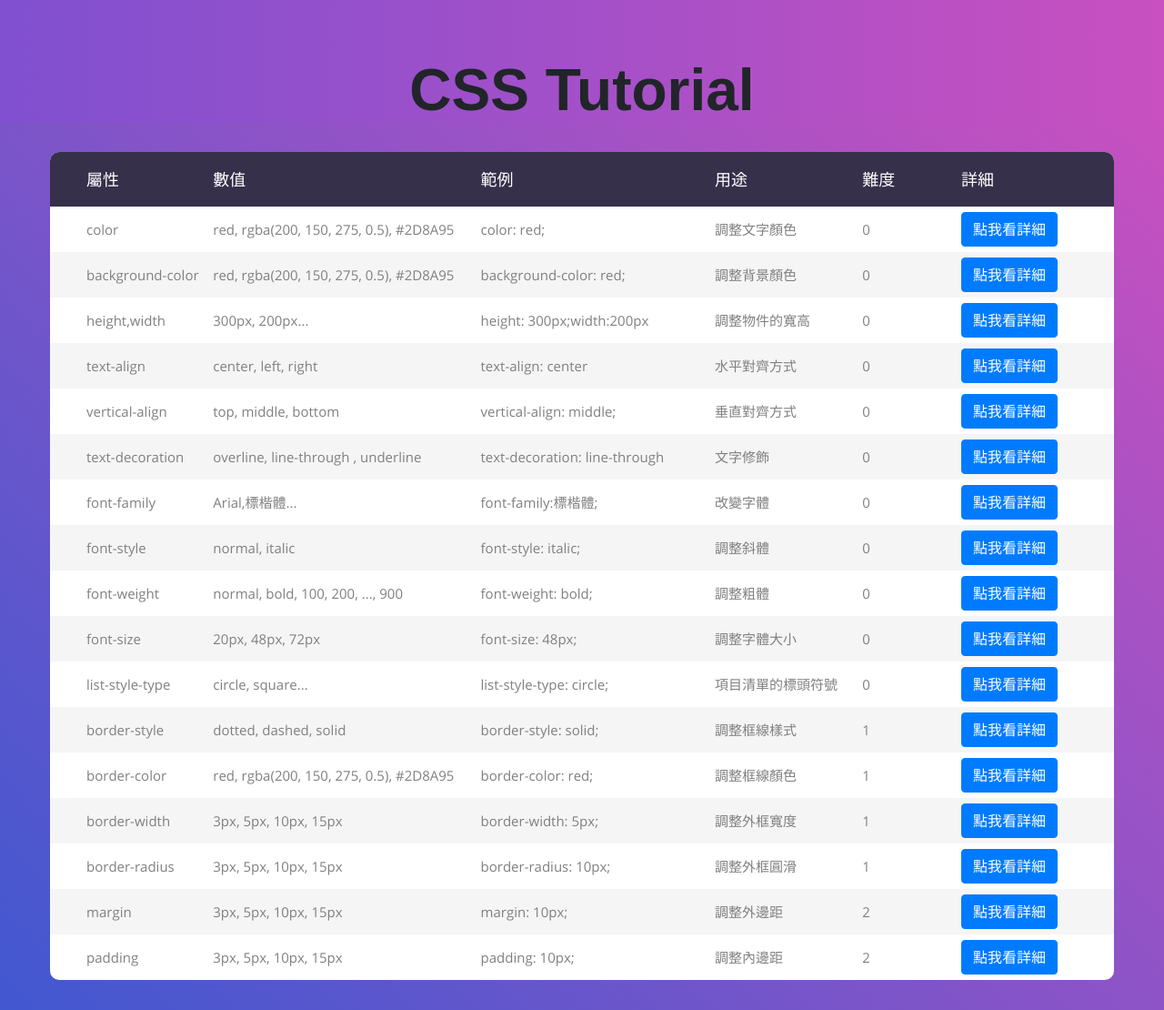
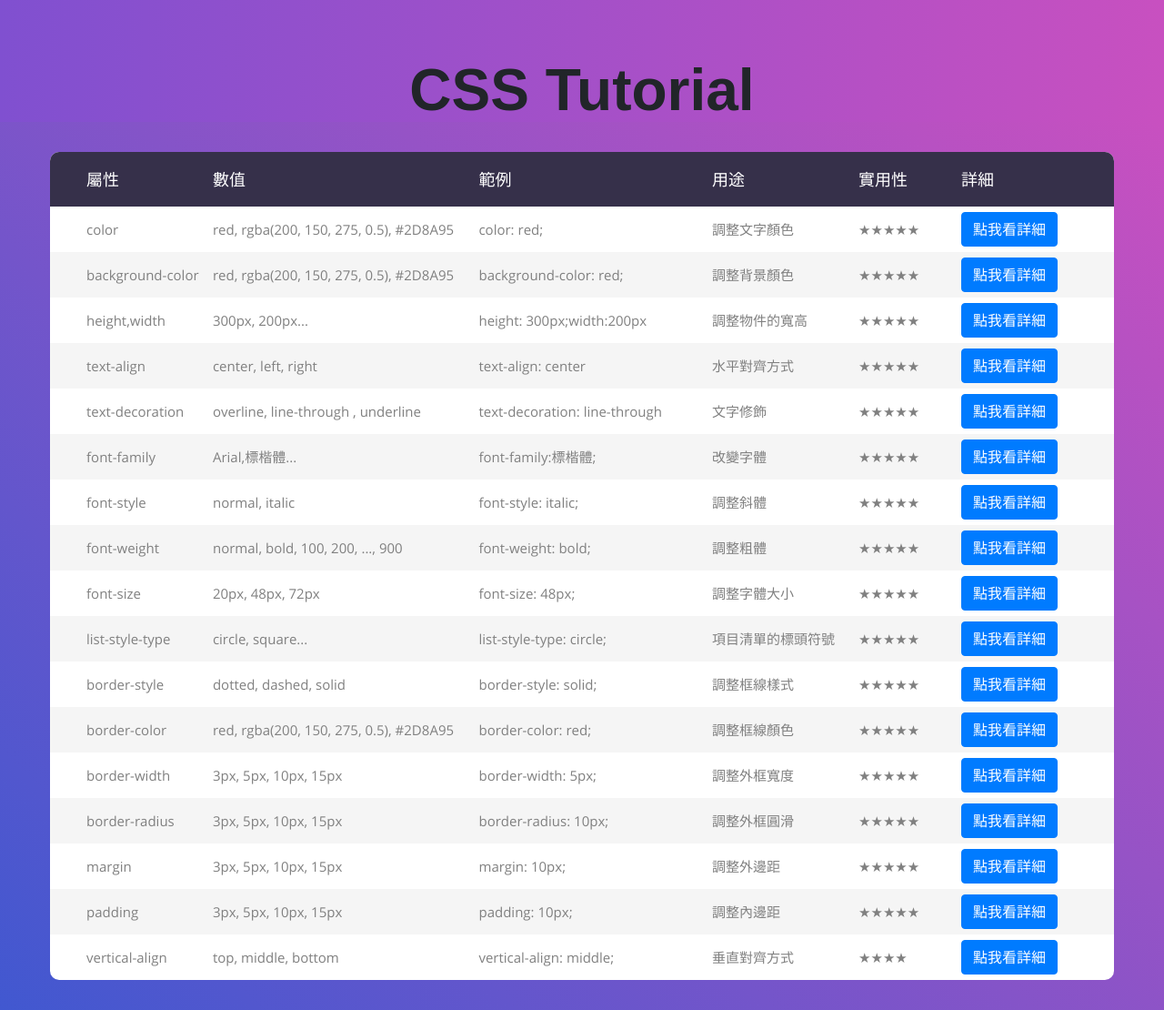
Before and after one commit to ckcsc-tp/ckcsc33rd-v.3, a Node server app: page /css-tutorial in a window 1280 px wide. Shown: the whole page at 91% size. Run offline with Node 20, Linux system fonts and the light colour scheme.

Commit message:
update useful?

```diff
--- a/csstutorialassets/css/main.css
+++ b/csstutorialassets/css/main.css
@@ -264,7 +264,7 @@ tbody tr:hover {
     content: "用途";
   }
   table tbody tr td:nth-child(5):before {
-    content: "難度";
+    content: "實用性";
   }
   table tbody tr td:nth-child(6):before {
     content: "詳細";
--- a/views/css-tutorial.ejs
+++ b/views/css-tutorial.ejs
@@ -57,7 +57,7 @@
                                 <th class="column2">數值</th>
                                 <th class="column3">範例</th>
                                 <th class="column4">用途</th>
-                                <th class="column5">難度</th>
+                                <th class="column5">實用性</th>
                                 <th class="column6">詳細</th>
                             </tr>
                         </thead>
@@ -67,7 +67,7 @@
                                 <td class="column2">red, rgba(200, 150, 275, 0.5), #2D8A95</td>
                                 <td class="column3">color: red;</td>
                                 <td class="column4">調整文字顏色</td>
-                                <td class="column5">0</td>
+                                <td class="column5">★★★★★</td>
                                 <td class="column6">
                                     <!-- Button trigger modal -->
                                     <button type="button" class="btn btn-primary" data-toggle="modal"
@@ -105,7 +105,7 @@
                                 <td class="column2">red, rgba(200, 150, 275, 0.5), #2D8A95</td>
                                 <td class="column3">background-color: red;</td>
                                 <td class="column4">調整背景顏色</td>
-                                <td class="column5">0</td>
+                                <td class="column5">★★★★★</td>
                                 <td class="column6">
                                     <!-- Button trigger modal -->
                                     <button type="button" class="btn btn-primary" data-toggle="modal"
@@ -143,7 +143,7 @@
                                 <td class="column2">300px, 200px...</td>
                                 <td class="column3">height: 300px;width:200px</td>
                                 <td class="column4">調整物件的寬高</td>
-                                <td class="column5">0</td>
+                                <td class="column5">★★★★★</td>
                                 <td class="column6">
                                     <!-- Button trigger modal -->
                                     <button type="button" class="btn btn-primary" data-toggle="modal" data-target="#hw">
@@ -180,7 +180,7 @@
                                 <td class="column2">center, left, right</td>
                                 <td class="column3">text-align: center</td>
                                 <td class="column4">水平對齊方式</td>
-                                <td class="column5">0</td>
+                                <td class="column5">★★★★★</td>
                                 <td class="column6">
                                     <!-- Button trigger modal -->
                                     <button type="button" class="btn btn-primary" data-toggle="modal"
@@ -214,49 +214,11 @@
                                 </div>
                             </tr>
                             <tr>
-                                <td class="column1">vertical-align</td>
-                                <td class="column2">top, middle, bottom</td>
-                                <td class="column3">vertical-align: middle;</td>
-                                <td class="column4">垂直對齊方式</td>
-                                <td class="column5">0</td>
-                                <td class="column6">
-                                    <!-- Button trigger modal -->
-                                    <button type="button" class="btn btn-primary" data-toggle="modal"
-                                        data-target="#vertical">
-                                        點我看詳細
-                                    </button></td>
-                                <!-- Modal -->
-                                <div class="modal fade bd-example-modal-lg" id="vertical" tabindex="-1" role="dialog"
-                                    aria-labelledby="exampleModalCenterTitle" aria-hidden="true">
-                                    <div class="modal-dialog modal-dialog-centered modal-lg" role="document">
-                                        <div class="modal-content">
-                                            <div class="modal-header">
-                                                <h5 class="modal-title" id="exampleModalLongTitle">vertical-align</h5>
-                                                <button type="button" class="close" data-dismiss="modal"
-                                                    aria-label="Close">
-                                                    <span aria-hidden="true">&times;</span>
-                                                </button>
-                                            </div>
-                                            <div class="modal-body">
-                                                <iframe width="100%" height="400"
-                                                    src="//jsfiddle.net/web_examples_by_TGoC_virus/17bqfmcx/25/embedded/html,css,result/dark/"
-                                                    allowfullscreen="allowfullscreen" allowpaymentrequest
-                                                    frameborder="0"></iframe>
-                                            </div>
-                                            <div class="modal-footer">
-                                                <button type="button" class="btn btn-secondary"
-                                                    data-dismiss="modal">Close</button>
-                                            </div>
-                                        </div>
-                                    </div>
-                                </div>
-                            </tr>
-                            <tr>
                                 <td class="column1">text-decoration</td>
                                 <td class="column2">overline, line-through , underline</td>
                                 <td class="column3">text-decoration: line-through</td>
                                 <td class="column4">文字修飾</td>
-                                <td class="column5">0</td>
+                                <td class="column5">★★★★★</td>
                                 <td class="column6">
                                     <!-- Button trigger modal -->
                                     <button type="button" class="btn btn-primary" data-toggle="modal"
@@ -294,7 +256,7 @@
                                 <td class="column2">Arial,標楷體... </td>
                                 <td class="column3">font-family:標楷體;</td>
                                 <td class="column4">改變字體</td>
-                                <td class="column5">0</td>
+                                <td class="column5">★★★★★</td>
                                 <td class="column6">
                                     <!-- Button trigger modal -->
                                     <button type="button" class="btn btn-primary" data-toggle="modal"
@@ -332,7 +294,7 @@
                                 <td class="column2">normal, italic</td>
                                 <td class="column3">font-style: italic;</td>
                                 <td class="column4">調整斜體</td>
-                                <td class="column5">0</td>
+                                <td class="column5">★★★★★</td>
                                 <td class="column6">
                                     <!-- Button trigger modal -->
                                     <button type="button" class="btn btn-primary" data-toggle="modal"
@@ -370,7 +332,7 @@
                                 <td class="column2">normal, bold, 100, 200, ..., 900</td>
                                 <td class="column3">font-weight: bold;</td>
                                 <td class="column4">調整粗體</td>
-                                <td class="column5">0</td>
+                                <td class="column5">★★★★★</td>
                                 <td class="column6">
                                     <!-- Button trigger modal -->
                                     <button type="button" class="btn btn-primary" data-toggle="modal"
@@ -408,7 +370,7 @@
                                 <td class="column2">20px, 48px, 72px</td>
                                 <td class="column3">font-size: 48px;</td>
                                 <td class="column4">調整字體大小</td>
-                                <td class="column5">0</td>
+                                <td class="column5">★★★★★</td>
                                 <td class="column6">
                                     <!-- Button trigger modal -->
                                     <button type="button" class="btn btn-primary" data-toggle="modal"
@@ -446,7 +408,7 @@
                                 <td class="column2">circle, square...</td>
                                 <td class="column3">list-style-type: circle;</td>
                                 <td class="column4">項目清單的標頭符號</td>
-                                <td class="column5">0</td>
+                                <td class="column5">★★★★★</td>
                                 <td class="column6">
                                     <!-- Button trigger modal -->
                                     <button type="button" class="btn btn-primary" data-toggle="modal"
@@ -484,7 +446,7 @@
                                 <td class="column2">dotted, dashed, solid</td>
                                 <td class="column3">border-style: solid;</td>
                                 <td class="column4">調整框線樣式</td>
-                                <td class="column5">1</td>
+                                <td class="column5">★★★★★</td>
                                 <td class="column6">
                                     <!-- Button trigger modal -->
                                     <button type="button" class="btn btn-primary" data-toggle="modal"
@@ -522,7 +484,7 @@
                                 <td class="column2">red, rgba(200, 150, 275, 0.5), #2D8A95</td>
                                 <td class="column3">border-color: red;</td>
                                 <td class="column4">調整框線顏色</td>
-                                <td class="column5">1</td>
+                                <td class="column5">★★★★★</td>
                                 <td class="column6">
                                     <!-- Button trigger modal -->
                                     <button type="button" class="btn btn-primary" data-toggle="modal"
@@ -560,7 +522,7 @@
                                 <td class="column2">3px, 5px, 10px, 15px</td>
                                 <td class="column3">border-width: 5px;</td>
                                 <td class="column4">調整外框寬度</td>
-                                <td class="column5">1</td>
+                                <td class="column5">★★★★★</td>
                                 <td class="column6">
                                     <!-- Button trigger modal -->
                                     <button type="button" class="btn btn-primary" data-toggle="modal"
@@ -598,7 +560,7 @@
                                 <td class="column2">3px, 5px, 10px, 15px</td>
                                 <td class="column3">border-radius: 10px;</td>
                                 <td class="column4">調整外框圓滑</td>
-                                <td class="column5">1</td>
+                                <td class="column5">★★★★★</td>
                                 <td class="column6">
                                     <!-- Button trigger modal -->
                                     <button type="button" class="btn btn-primary" data-toggle="modal"
@@ -636,7 +598,7 @@
                                 <td class="column2">3px, 5px, 10px, 15px</td>
                                 <td class="column3">margin: 10px;</td>
                                 <td class="column4">調整外邊距</td>
-                                <td class="column5">2</td>
+                                <td class="column5">★★★★★</td>
                                 <td class="column6">
                                     <!-- Button trigger modal -->
                                     <button type="button" class="btn btn-primary" data-toggle="modal"
@@ -674,7 +636,7 @@
                                 <td class="column2">3px, 5px, 10px, 15px</td>
                                 <td class="column3">padding: 10px;</td>
                                 <td class="column4">調整內邊距</td>
-                                <td class="column5">2</td>
+                                <td class="column5">★★★★★</td>
                                 <td class="column6">
                                     <!-- Button trigger modal -->
                                     <button type="button" class="btn btn-primary" data-toggle="modal"
```
Also changed, not shown: other parts of views/css-tutorial.ejs (+38 -1 lines).
